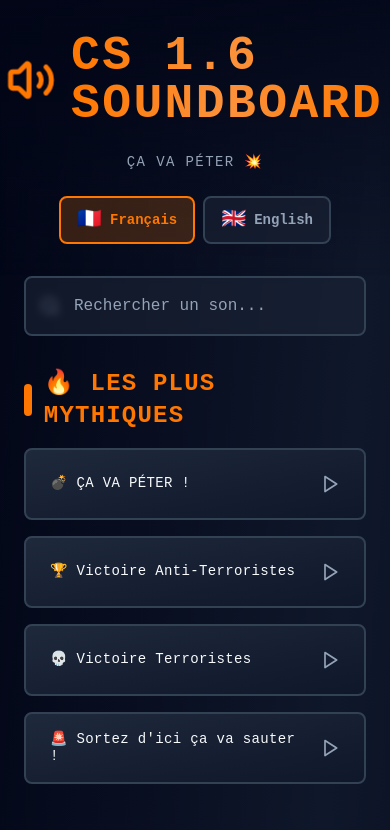
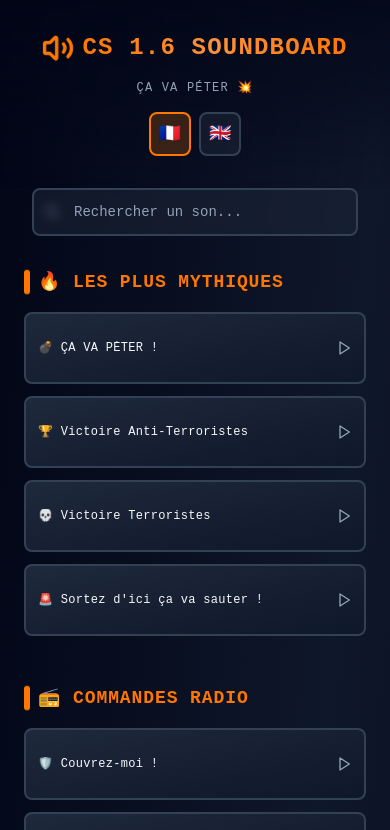
Before and after one commit to johngtrs/cs-soundboard, a React (Vite) app: page / in a window 390 px wide. Shown: the top 830 px of the page. Built offline with nearby package versions, Linux system fonts and the light colour scheme.

Commit message:
Fix responsive

```diff
--- a/src/components/common/CategorySection.tsx
+++ b/src/components/common/CategorySection.tsx
@@ -20,12 +20,12 @@
 }: CategorySectionProps): JSX.Element {
   return (
     <FadeIn className="mb-8">
-      <h2 className="text-2xl font-bold text-primary mb-4 tracking-wider uppercase flex items-center gap-3">
-        <PulsingBar className="w-2 h-8 bg-primary rounded-full" />
-        {title}
+      <h2 className="text-lg sm:text-2xl font-bold text-primary mb-4 tracking-wider uppercase flex items-center gap-2 sm:gap-3">
+        <PulsingBar className="w-1.5 sm:w-2 h-6 sm:h-8 bg-primary rounded-full flex-shrink-0" />
+        <span className="truncate">{title}</span>
       </h2>
 
-      <motion.div layout className="grid grid-cols-1 md:grid-cols-2 lg:grid-cols-3 gap-4">
+      <motion.div layout className="grid grid-cols-1 md:grid-cols-2 lg:grid-cols-3 gap-3 sm:gap-4">
         <AnimatePresence mode="popLayout">
           {sounds.map((sound) => (
             <motion.div
--- a/src/components/common/Header.tsx
+++ b/src/components/common/Header.tsx
@@ -17,16 +17,19 @@
       className="w-full py-8 px-6 bg-gradient-to-b from-slate-950/80 to-transparent backdrop-blur-sm"
     >
       <div className="max-w-7xl mx-auto">
-        <div className="flex flex-col items-center justify-center gap-6">
-          <div className="flex items-center gap-4">
+        <div className="flex flex-col items-center justify-center gap-4 sm:gap-6">
+          <div className="flex items-center gap-2 sm:gap-4 justify-center">
             <PulsingIcon>
-              <Volume2 className="w-12 h-12 text-primary" strokeWidth={2.5} />
+              <Volume2
+                className="w-8 h-8 sm:w-12 sm:h-12 text-primary flex-shrink-0"
+                strokeWidth={2.5}
+              />
             </PulsingIcon>
-            <h1 className="text-5xl font-bold bg-gradient-to-r from-primary via-orange-400 to-primary bg-clip-text text-transparent tracking-wider">
+            <h1 className="text-2xl sm:text-4xl md:text-5xl font-bold bg-gradient-to-r from-primary via-orange-400 to-primary bg-clip-text text-transparent tracking-wider text-center">
               {t.header.title}
             </h1>
           </div>
-          <p className="text-muted-foreground text-sm tracking-widest uppercase">
+          <p className="text-muted-foreground text-xs sm:text-sm tracking-widest uppercase text-center px-4">
             {t.header.subtitle}
           </p>
           <LanguageSelector
--- a/src/components/common/LanguageSelector.tsx
+++ b/src/components/common/LanguageSelector.tsx
@@ -28,7 +28,7 @@
           key={lang.code}
           onClick={() => onLanguageChange(lang.code)}
           className={cn(
-            'flex items-center gap-2 px-4 py-2 rounded-lg font-medium transition-all',
+            'flex items-center gap-1.5 sm:gap-2 px-2 py-1.5 sm:px-4 sm:py-2 rounded-lg font-medium transition-all',
             'border-2',
             currentLanguage === lang.code
               ? 'border-primary bg-primary/20 text-primary'
@@ -40,8 +40,10 @@
           animate={{ opacity: 1, y: 0 }}
           transition={{ duration: 0.2 }}
         >
-          <span className="text-xl">{lang.flag}</span>
-          <span className="text-sm font-semibold">{lang.label}</span>
+          <span className="text-lg sm:text-xl">{lang.flag}</span>
+          <span className="text-xs sm:text-sm font-semibold hidden min-[400px]:inline">
+            {lang.label}
+          </span>
         </motion.button>
       ))}
     </div>
--- a/src/components/common/SearchBar.tsx
+++ b/src/components/common/SearchBar.tsx
@@ -14,20 +14,20 @@
 
   return (
     <FadeIn delay={0.2} className="mb-8">
-      <div className="relative max-w-2xl mx-auto">
+      <div className="relative max-w-2xl mx-auto px-2 sm:px-0">
         <div className="relative flex items-center">
-          <Search className="absolute left-4 w-5 h-5 text-muted-foreground pointer-events-none" />
+          <Search className="absolute left-3 sm:left-4 w-4 h-4 sm:w-5 sm:h-5 text-muted-foreground pointer-events-none" />
           <input
             type="text"
             value={value}
             onChange={(e) => onChange(e.target.value)}
             placeholder={placeholder}
-            className="w-full pl-12 pr-12 py-4 rounded-lg bg-slate-800/50 border-2 border-slate-700 text-foreground placeholder:text-muted-foreground focus:outline-none focus:border-primary transition-colors duration-200 backdrop-blur-sm"
+            className="w-full pl-10 sm:pl-12 pr-10 sm:pr-12 py-3 sm:py-4 text-sm sm:text-base rounded-lg bg-slate-800/50 border-2 border-slate-700 text-foreground placeholder:text-muted-foreground focus:outline-none focus:border-primary transition-colors duration-200 backdrop-blur-sm"
           />
           {value && (
             <button
               onClick={handleClear}
-              className="absolute right-4 p-1 rounded-full hover:bg-slate-700 transition-colors duration-200 group"
+              className="absolute right-3 sm:right-4 p-1 rounded-full hover:bg-slate-700 transition-colors duration-200 group"
               aria-label="Effacer la recherche"
             >
               <X className="w-4 h-4 text-muted-foreground group-hover:text-foreground" />
--- a/src/components/common/SoundButton.tsx
+++ b/src/components/common/SoundButton.tsx
@@ -21,9 +21,9 @@
       disabled={disabled}
       className={cn(
         'relative group w-full',
-        'min-h-[72px] px-6 py-4 rounded-lg',
+        'min-h-[72px] px-3 py-3 sm:px-6 sm:py-4 rounded-lg',
         'border-2',
-        'text-left font-cs text-sm tracking-wide',
+        'text-left font-cs text-xs sm:text-sm tracking-wide',
         'transition-all duration-0',
         'disabled:opacity-50 disabled:cursor-not-allowed',
         'flex items-center',
@@ -33,10 +33,11 @@
           : 'bg-gradient-to-br from-slate-800 to-slate-900 border-slate-700 hover:border-primary hover:shadow-lg hover:shadow-primary/20'
       )}
     >
-      <div className="relative flex items-center justify-between gap-3 w-full">
+      <div className="relative flex items-center justify-between gap-2 sm:gap-3 w-full min-w-0">
         <span
           className={cn(
-            'transition-colors duration-0 flex-1 leading-tight',
+            'transition-colors duration-0 flex-1 leading-tight overflow-hidden text-ellipsis',
+            'line-clamp-2',
             isPlaying ? 'text-primary' : 'text-foreground group-hover:text-primary'
           )}
         >
@@ -44,19 +45,21 @@
         </span>
 
         {/* Show frequency bars when playing, play icon when not playing */}
+        <div className="flex-shrink-0">
           {isPlaying ? (
             <FrequencyBars isPlaying={isPlaying} barCount={5} />
           ) : (
             <PlayIconPulse isPlaying={isPlaying}>
               <Play
                 className={cn(
-                'w-5 h-5 transition-all duration-0',
+                  'w-4 h-4 sm:w-5 sm:h-5 transition-all duration-0',
                   'text-muted-foreground group-hover:text-primary'
                 )}
               />
             </PlayIconPulse>
           )}
         </div>
+      </div>
     </InteractiveButton>
   );
 }
```
Also changed, not shown: 1 other file (tests, documents, lock files or other folders). Lines whose indentation alone changed are shown as unchanged.
